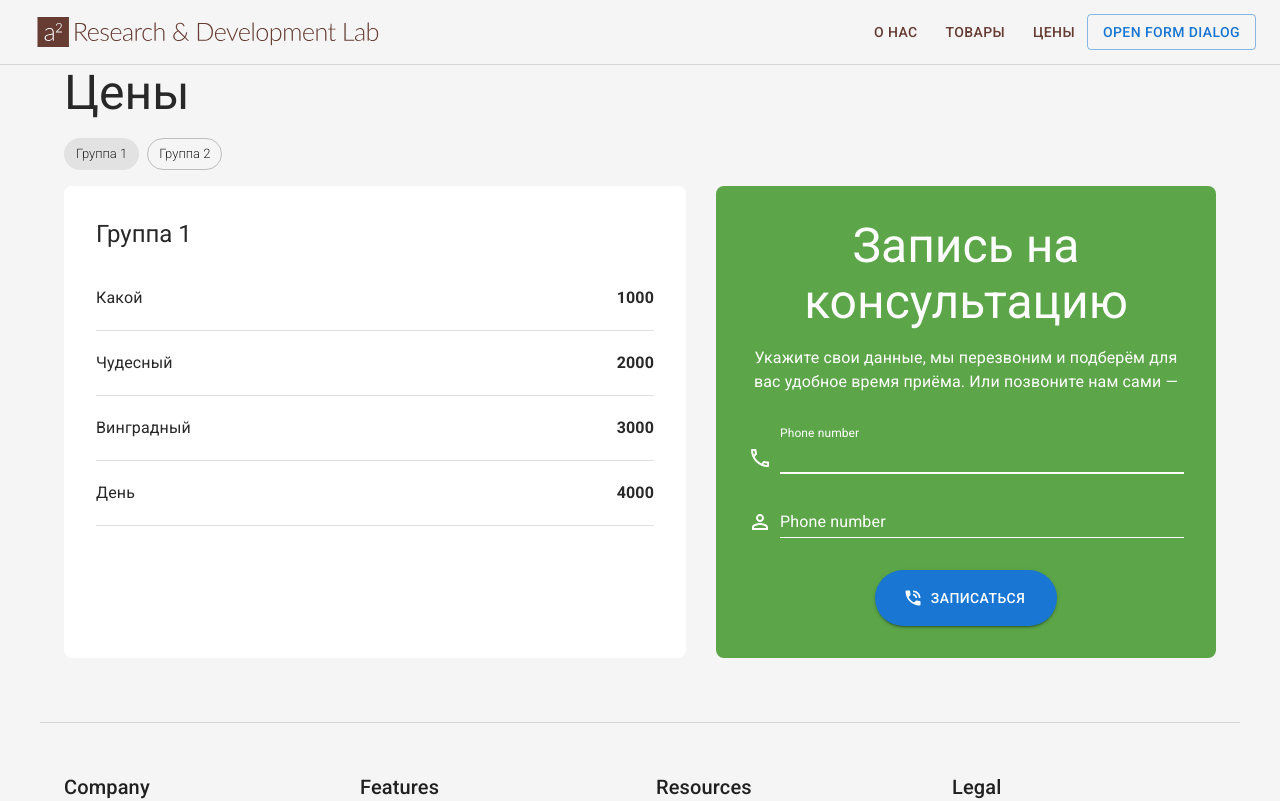
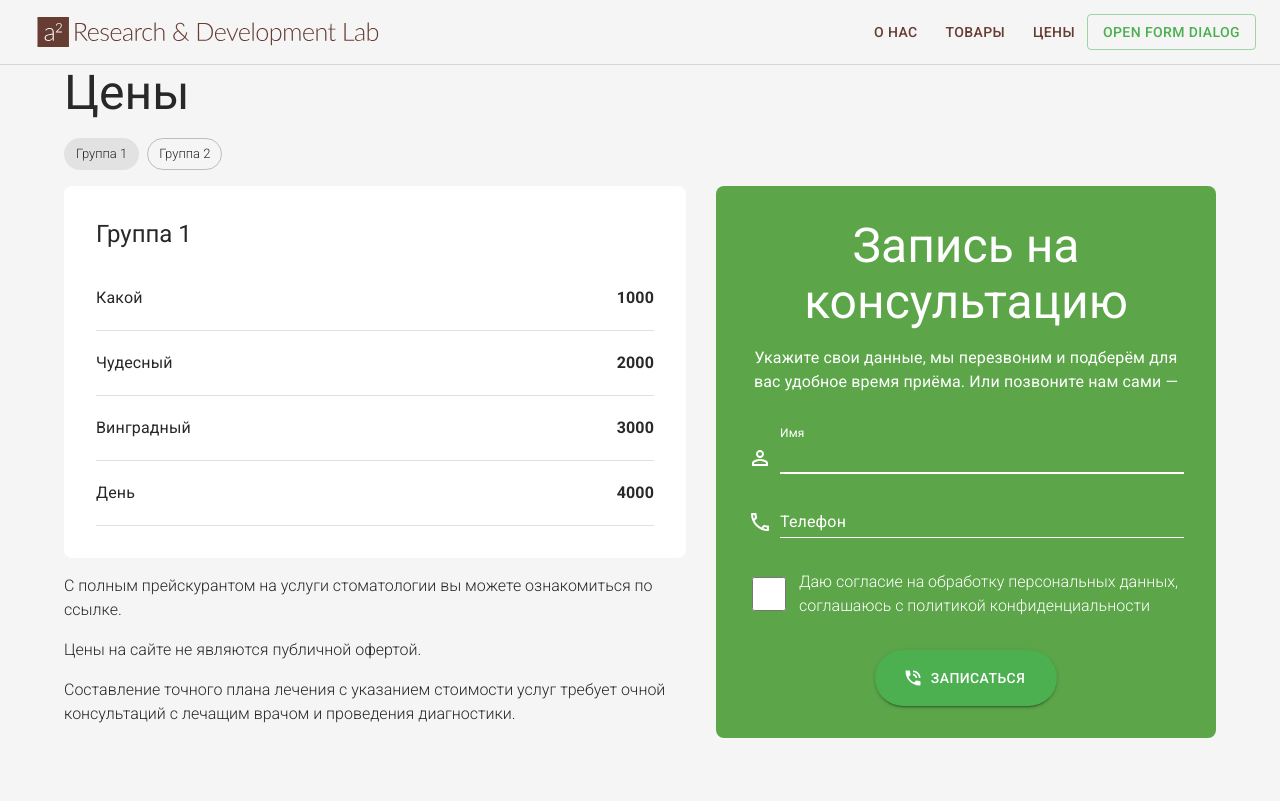
Before and after one commit to coprocoder/Dr.Khimich, a React (Create React App) app: page /#/prices in a window 1280 px wide. Shown: the top 801 px of the page. Built offline with nearby package versions, Linux system fonts and the light colour scheme.

Commit message:
price style & theme colors

```diff
--- a/src/App.js
+++ b/src/App.js
@@ -4,6 +4,16 @@ import loadable from '@loadable/component'
 import { Backdrop, CircularProgress } from '@mui/material'
 import Header from './components/header'
 import PageFooter from './components/footer'
+
+import { createTheme, ThemeProvider } from '@mui/material/styles'
+import { green, purple } from '@mui/material/colors'
+
+const theme = createTheme({
+  palette: {
+    primary: green,
+    secondary: purple
+  }
+})
 
 const Waiter = () => (
   <Backdrop
@@ -24,10 +34,11 @@ const PriceGallery = loadable(() => import('./pages/prices'), {
   fallback: <Waiter />
 })
 
-const NotFound = () => <div>not found</div>
+const NotFound = () => <div>Sorry, page not found. Go back.</div>
 
 function App() {
   return (
+    <ThemeProvider theme={theme}>
       <HashRouter>
         <Header />
 
@@ -40,6 +51,7 @@ function App() {
 
         <PageFooter />
       </HashRouter>
+    </ThemeProvider>
   )
 }
 
--- a/src/components/feedback/feedbackWidget.js
+++ b/src/components/feedback/feedbackWidget.js
@@ -2,7 +2,7 @@ import * as React from 'react'
 import { Box, Typography, TextField, Button } from '@mui/material'
 import LocalPhoneOutlinedIcon from '@mui/icons-material/LocalPhoneOutlined'
 import PermIdentityOutlinedIcon from '@mui/icons-material/PermIdentityOutlined'
-import PhoneInTalkIcon from '@mui/icons-material/PhoneInTalk';
+import PhoneInTalkIcon from '@mui/icons-material/PhoneInTalk'
 import './feedback.scss'
 
 export default function FeedbackWidget() {
@@ -15,14 +15,22 @@ export default function FeedbackWidget() {
       <Typography sx={{ marginBottom: 2 }}>Укажите свои данные, мы перезвоним и подберём для вас удобное время приёма.
         Или позвоните нам сами —</Typography>
       <Box sx={{ display: 'flex', alignItems: 'flex-end' }}>
-        <LocalPhoneOutlinedIcon sx={{ color: 'action.active', mr: 1, my: 0.5 }} />
-        <TextField autoFocus id='test' label='Phone number' fullWidth variant='standard' sx={{ mt: 2 }} />
+        <PermIdentityOutlinedIcon sx={{ color: 'action.active', mr: 1, my: 0.5 }} />
+        <TextField autoFocus id='test' label='Имя' fullWidth variant='standard' sx={{ mt: 2 }} />
       </Box>
       <Box sx={{ display: 'flex', alignItems: 'flex-end' }}>
-        <PermIdentityOutlinedIcon sx={{ color: 'action.active', mr: 1, my: 0.5 }} />
-        <TextField id='test' label='Phone number' fullWidth variant='standard' sx={{ mt: 2 }} />
+        <LocalPhoneOutlinedIcon sx={{ color: 'action.active', mr: 1, my: 0.5 }} />
+        <TextField  id='test' label='Телефон' fullWidth variant='standard' sx={{ mt: 2 }} />
       </Box>
-      <Button variant='contained' startIcon={<PhoneInTalkIcon />} sx={{ mt: 4, borderRadius: 10, paddingX: 4, paddingY: 2  }}>Записаться</Button>
+
+      <Box sx={{ textAlign: 'left', display: 'flex', mt: 4 }}>
+        <input type='checkbox' id='CHECK_ZAPIS' style={{ width: '4rem', marginRight: '1em' }} />
+        <label htmlFor={'CHECK_ZAPIS'}>Даю согласие на обработку персональных данных, соглашаюсь с политикой
+          конфиденциальности</label>
+      </Box>
+
+      <Button variant='contained' startIcon={<PhoneInTalkIcon />}
+              sx={{ mt: 4, borderRadius: 10, paddingX: 4, paddingY: 2 }}>Записаться</Button>
     </Box>
   )
 }
--- a/src/components/header/menu/lineMenu.js
+++ b/src/components/header/menu/lineMenu.js
@@ -29,7 +29,6 @@ const MenuNav = () => {
 
 const useStyles = makeStyles({
   link: {
-    // color: "var(--primary)",
     '&:hover': {
       color: 'var(--primarySecond)',
     },
--- a/src/pages/prices/index.js
+++ b/src/pages/prices/index.js
@@ -4,7 +4,7 @@ import {
 } from '@mui/material'
 import { priceConfig } from './priceConfig'
 import FeedbackWidget from '../../components/feedback/feedbackWidget'
-import "./prices.scss"
+import './prices.scss'
 
 const PriceGallery = () => {
   const [selectedGroup, setGroup] = useState()
@@ -28,6 +28,7 @@ const PriceGallery = () => {
         ))}
       </Stack>
       <Box className={'pricelist'}>
+        <Box>
           <List sx={{ flex: 1, width: '100%', bgcolor: 'background.paper', borderRadius: 2, padding: 4, minWidth: 500 }}>
             <Typography variant={'h5'} sx={{ marginBottom: 2 }}>{selectedGroup?.groupName}</Typography>
             {selectedGroup?.itemList.map((item) => (
@@ -35,10 +36,21 @@ const PriceGallery = () => {
                         sx={{ paddingY: 2, borderBottom: (theme) => `1px solid ${theme.palette.divider}` }}>
                 <ListItemText primary={item.title} />
                 <Typography sx={{ fontWeight: 'bold' }}>{item.price}</Typography>
-            </ListItem>
-          ))}
+              </ListItem>)
+            )}
           </List>
+          <div>
+            <p>С полным прейскурантом на услуги стоматологии вы можете ознакомиться <a
+              href='https://drive.google.com/file/d/14LhuXEVgGx7UCoNu9Krt65MzSy7kxB66/view?usp=share_link'
+              target='_blank' rel='noreferrer'>по ссылке.</a></p>
+            <p>Цены на сайте не являются публичной офертой.</p>
+            <p>Составление точного плана лечения с указанием стоимости услуг требует очной консультаций с лечащим
+              врачом и проведения диагностики.</p>
+          </div>
+        </Box>
+        <Box>
           <FeedbackWidget sx={{ minWidth: 300 }} />
+        </Box>
       </Box>
     </Container>
   )
--- a/src/pages/prices/priceConfig.js
+++ b/src/pages/prices/priceConfig.js
@@ -16,7 +16,16 @@ const priceTemplate = [
       { title: 'Третий', price: 3000 },
       { title: 'Четвертый', price: 4000 },
       { title: 'Пятый', price: 5000 },
-      { title: 'Так так так', price: 6000 }
+      { title: 'Так так так', price: 6000 },
+      { title: 'Раз так так', price: 6000 },
+      { title: 'Раз так так', price: 6000 },
+      { title: 'Раз так так', price: 6000 },
+      { title: 'Раз так так', price: 6000 },
+      { title: 'Раз так так', price: 6000 },
+      { title: 'Раз так так', price: 6000 },
+      { title: 'Раз так так', price: 6000 },
+      { title: 'Раз так так', price: 6000 },
+      { title: 'Два так так', price: 6000 }
     ]
   }
 ]
```
Lines whose indentation alone changed are shown as unchanged.
